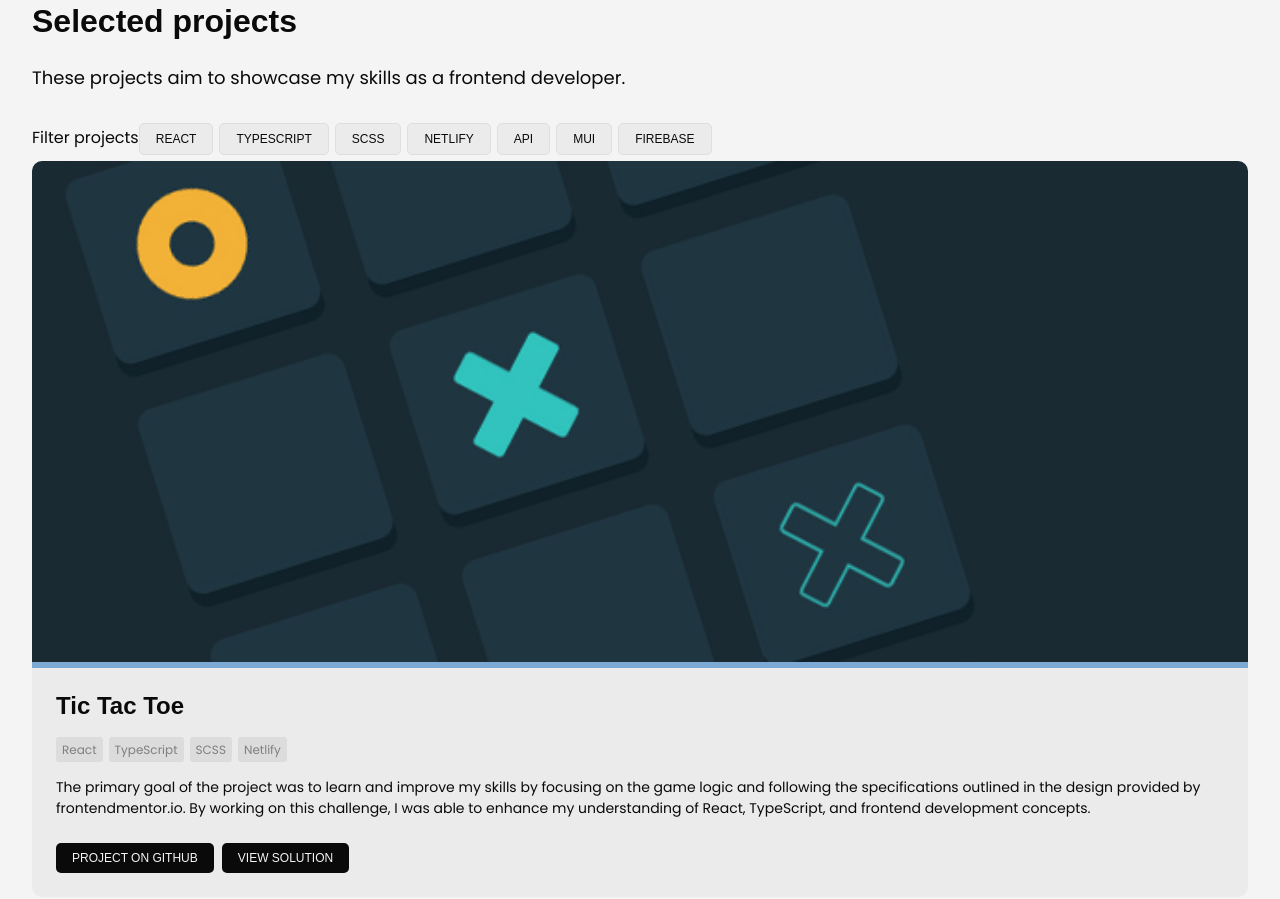
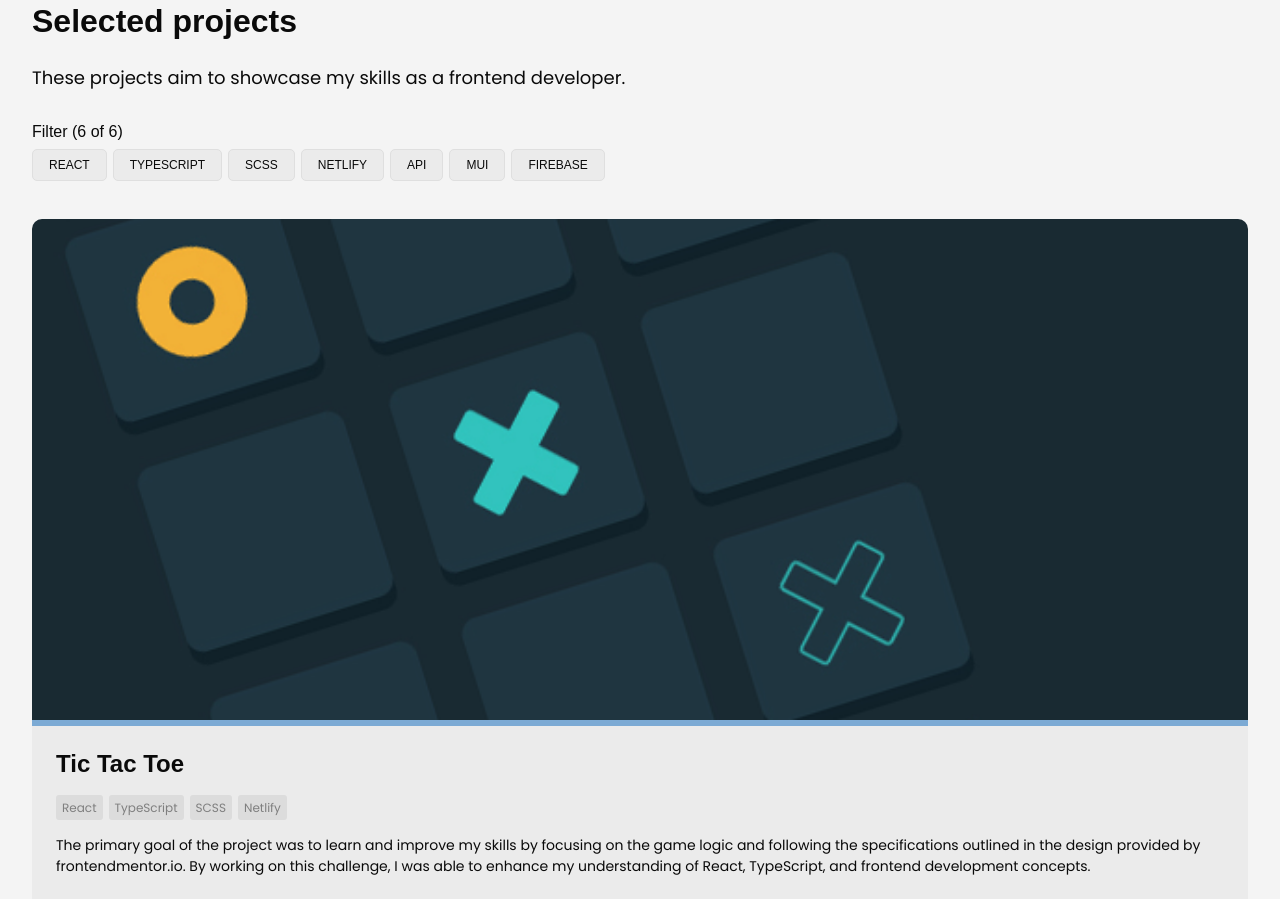
Before and after one commit to devjoppe/mi-cv-update, a React (Vite) app: page / in a window 1280 px wide. Shown: the part 920-1819 px from the top of the page. Built offline with nearby package versions, Linux system fonts and the light colour scheme; a web font is replaced by a local one.

Commit message:
Added styling to the filter for projects and then fixed key for children divs on about

```diff
--- a/src/assets/styles/_config.scss
+++ b/src/assets/styles/_config.scss
@@ -102,6 +102,12 @@ span {
     &.quote-by {
         font-size: 16px;
     }
+    &.filter-tags {
+        font-family: $blender-heavy;
+        font-size: 16px;
+        display: block;
+        margin-bottom: 8px;
+    }
 }
 
 // Colors components
@@ -135,6 +141,9 @@ span {
 }
 
 // Divs
+.filter-block {
+    margin-bottom: 32px;
+}
 
 
 // Buttons
--- a/src/pages/AboutPage/MeSection.tsx
+++ b/src/pages/AboutPage/MeSection.tsx
@@ -46,7 +46,7 @@ const MeSection:React.FC<IProp> = ({data}) => {
                                 <ul>
                                     {list.links &&
                                         list.links.map((link) => (
-                                            <div>
+                                            <div key={"list-list-"+list.category}>
                                                 <LinkList key={`${list.category}-${link.id}`} linkData={link} style={0} />
                                             </div>
                                         ))
--- a/src/pages/StartPage/ProjectSection.tsx
+++ b/src/pages/StartPage/ProjectSection.tsx
@@ -82,8 +82,8 @@ const ProjectSection:React.FC<IProp> = ({sectionInfo}) => {
                         </div>
                     </div>
                 }
-                <div>
-                    <span>Filter projects</span>
+                <div className="filter-block">
+                    <span className="filter-tags">Filter ({projectList.length} of {projects.length})</span>
                     { buttonTags && buttonTags.map(tag => (
                         <button key={tag} className={`${filteredTags && filteredTags.find(item => item === tag) ? "selected" : ""} filter`} onClick={() => filterProjects(tag)}>{tag}</button>
                     ))}
```
Also changed, not shown: src/assets/styles/style.css.
